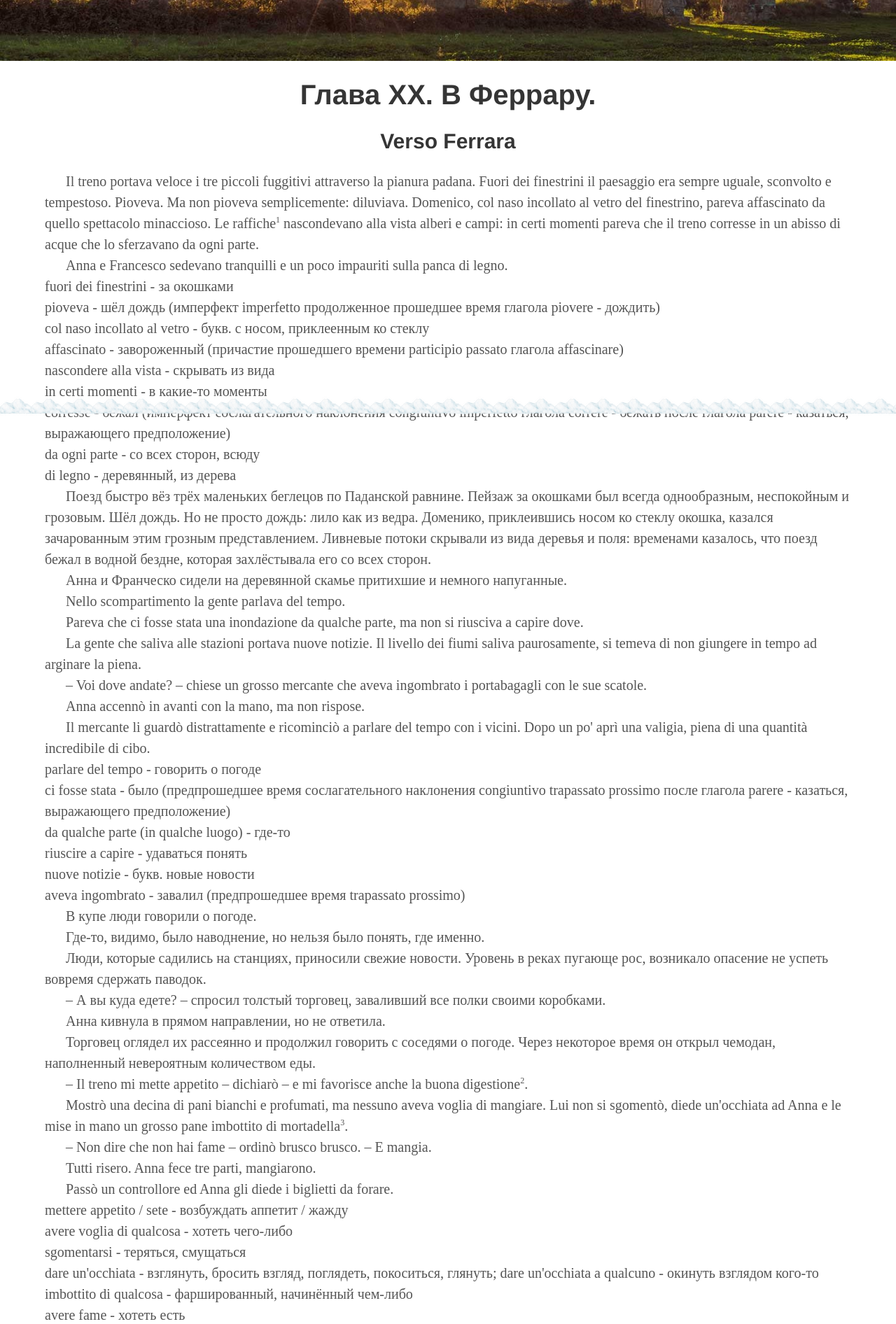
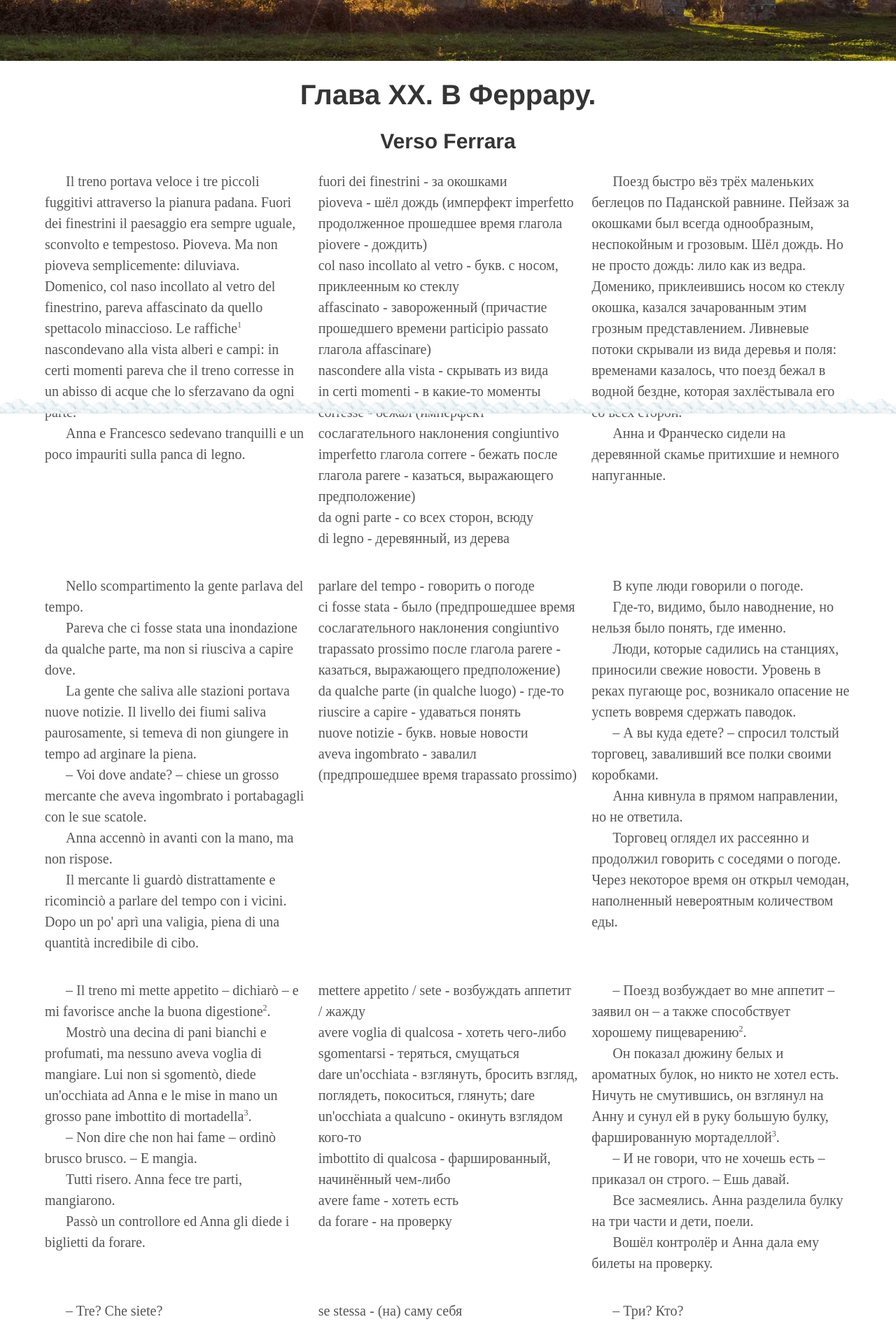
Before and after one commit to postolny/postolny.github.io, a Jekyll site: the page built from _pages/verso-ferrara.html, in a window 1280 px wide. Shown: the part 311-2203 px from the top of the page at 70% size. Built offline with Jekyll 4.4.1, drawn with Linux system fonts in a browser that asks for light colours.

Commit message:
Add files via upload

```diff
--- a/_pages/verso-ferrara.html
+++ b/_pages/verso-ferrara.html
@@ -8,6 +8,7 @@ permalink: /verso-ferrara/
 
 <h1>{{ page.title }}</h1>
 <h2>Verso Ferrara</h2>
+<div id="columns-container">
   <div class="flex-columns">
     <div class="columns">
       <div class="column">
@@ -195,6 +196,7 @@ permalink: /verso-ferrara/
       </div>
     </div>
   </div>
+</div>
 <div class="postilla">
   <ol>
     <li>raffica - шквал, сильный порыв ветра; con raffiche di burrasca - со штормовыми порывами; forti raffiche di vento - сильные порывы ветра; forti raffiche di vento hanno sferzato questa notte su Palermo - сильные порывы ветра обрушились этой ночью на Палермо.</li>
```
Lines whose indentation alone changed are shown as unchanged.
